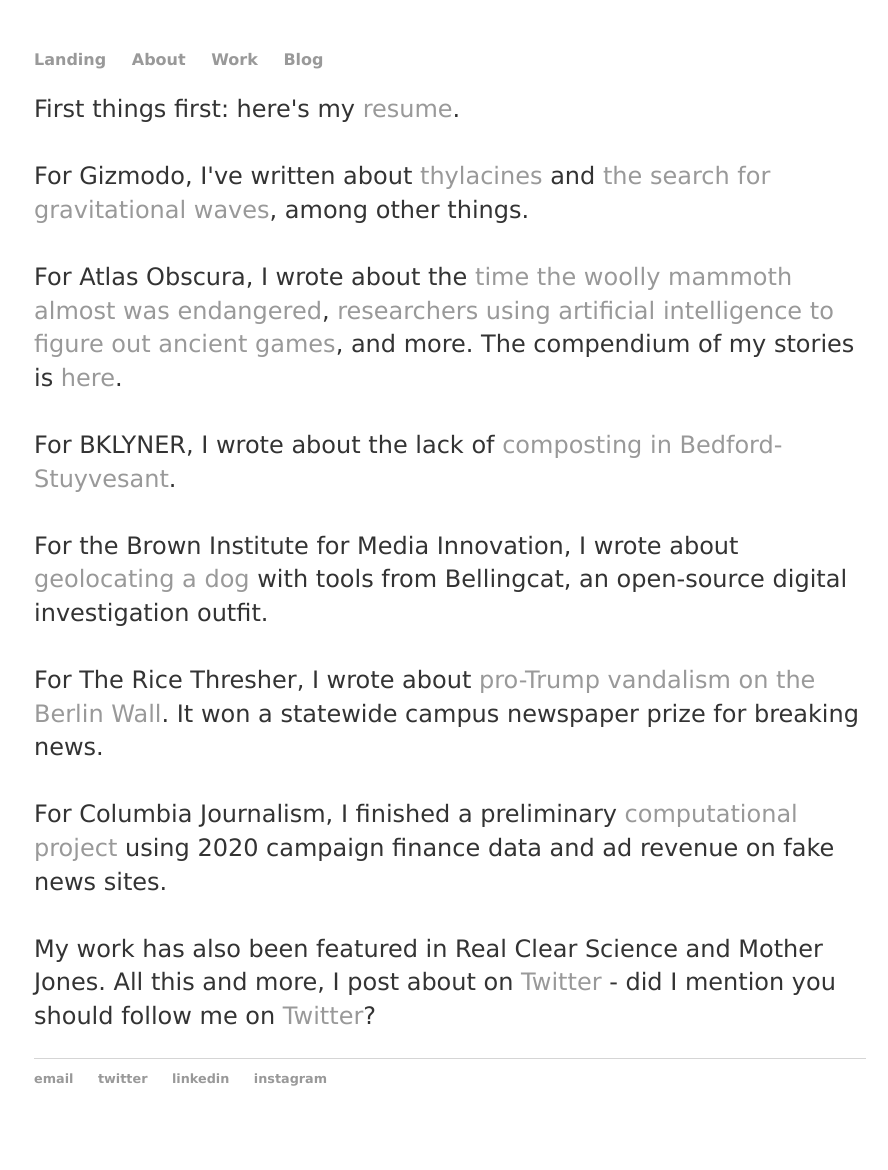
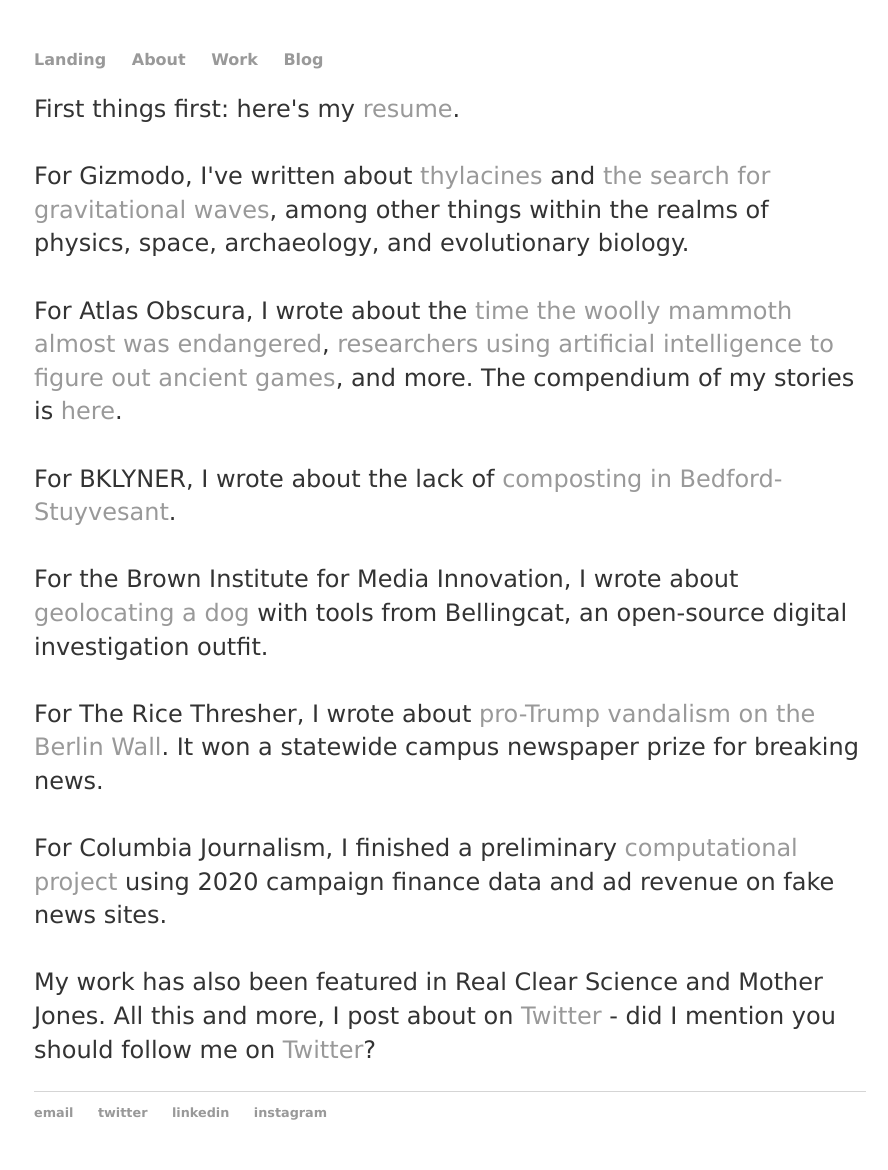
Before and after one commit to isaac-schultz/isaac-schultz.github.io, a Jekyll site: the page built from work/index.html, in a window 1280 px wide. Shown: the whole page, without its empty margins (190-1078 px from the left). Built offline with Jekyll 4.4.1, drawn with Linux system fonts in a browser that asks for light colours; before the commit the page ends 1136 px from its top, so only the background shows below that.

Commit message:
Update index.html

```diff
--- a/work/index.html
+++ b/work/index.html
@@ -5,7 +5,7 @@
 <p id="werk">First things first: here's my <a href="isaacschultz_082020github.pdf" target="blank">resume</a>.
   <br>
    <br>
-For Gizmodo, I've written about <a href="https://gizmodo.com/tasmanian-tigers-and-wolves-evolved-uncannily-similar-s-1846042153" target="_blank">thylacines</a> and <a href="https://gizmodo.com/astronomers-detected-gravitational-waves-now-they-want-1846035964" target="_blank">the search for gravitational waves</a>, among other things.
+For Gizmodo, I've written about <a href="https://gizmodo.com/tasmanian-tigers-and-wolves-evolved-uncannily-similar-s-1846042153" target="_blank">thylacines</a> and <a href="https://gizmodo.com/astronomers-detected-gravitational-waves-now-they-want-1846035964" target="_blank">the search for gravitational waves</a>, among other things within the realms of physics, space, archaeology, and evolutionary biology.
   <br>
   <br>
 For Atlas Obscura, I wrote about the <a href="https://www.atlasobscura.com/articles/mammoth-endangered-ivory-trade" target="_blank">time the woolly mammoth almost was endangered</a>, <a href="https://www.atlasobscura.com/articles/ancient-games-artificial-intelligence" target="_blank">researchers using artificial intelligence to figure out ancient games</a>, and more. The compendium of my stories is   <a href="https://www.atlasobscura.com/users/isaacschultz?view=articles" target="_blank">here</a>.
```
